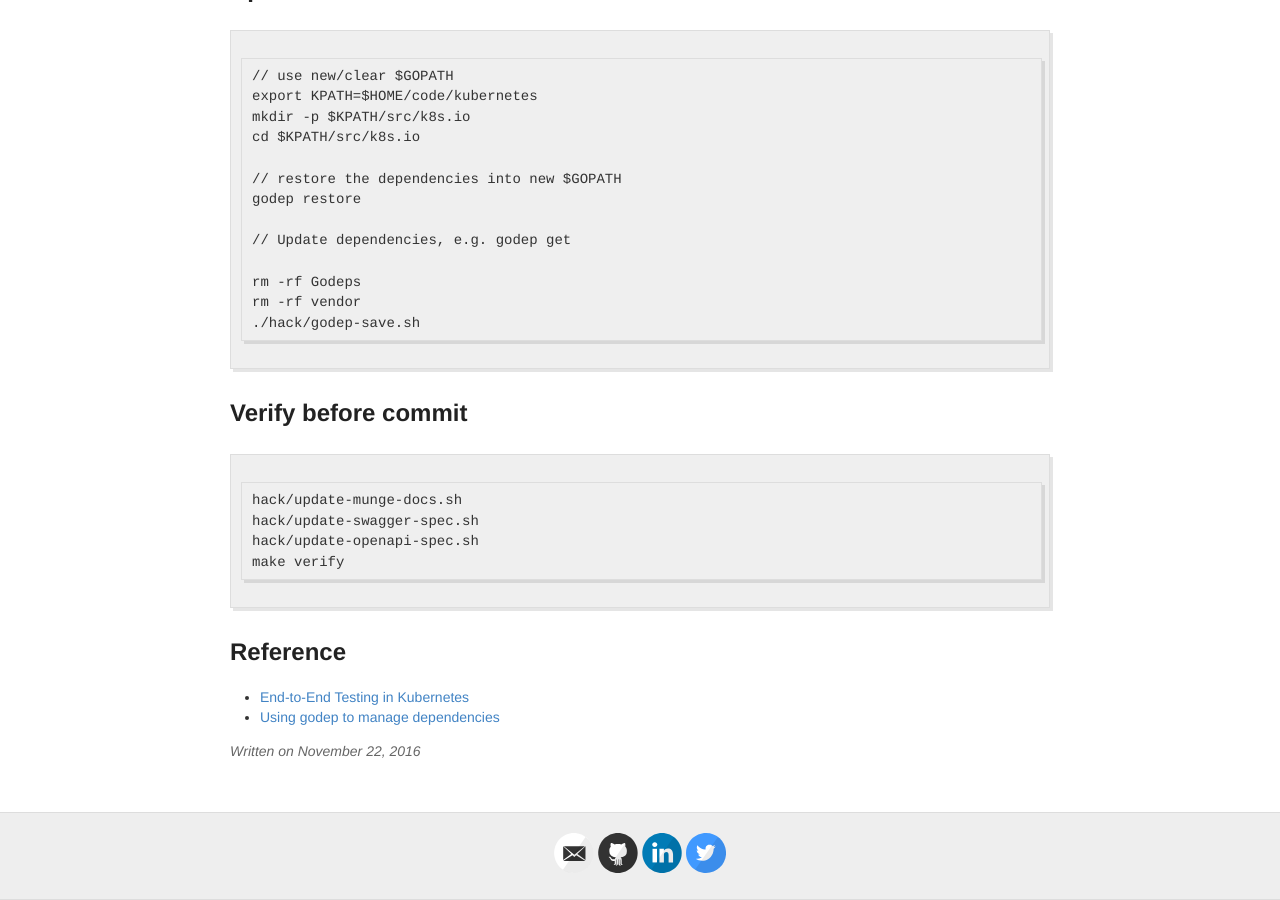
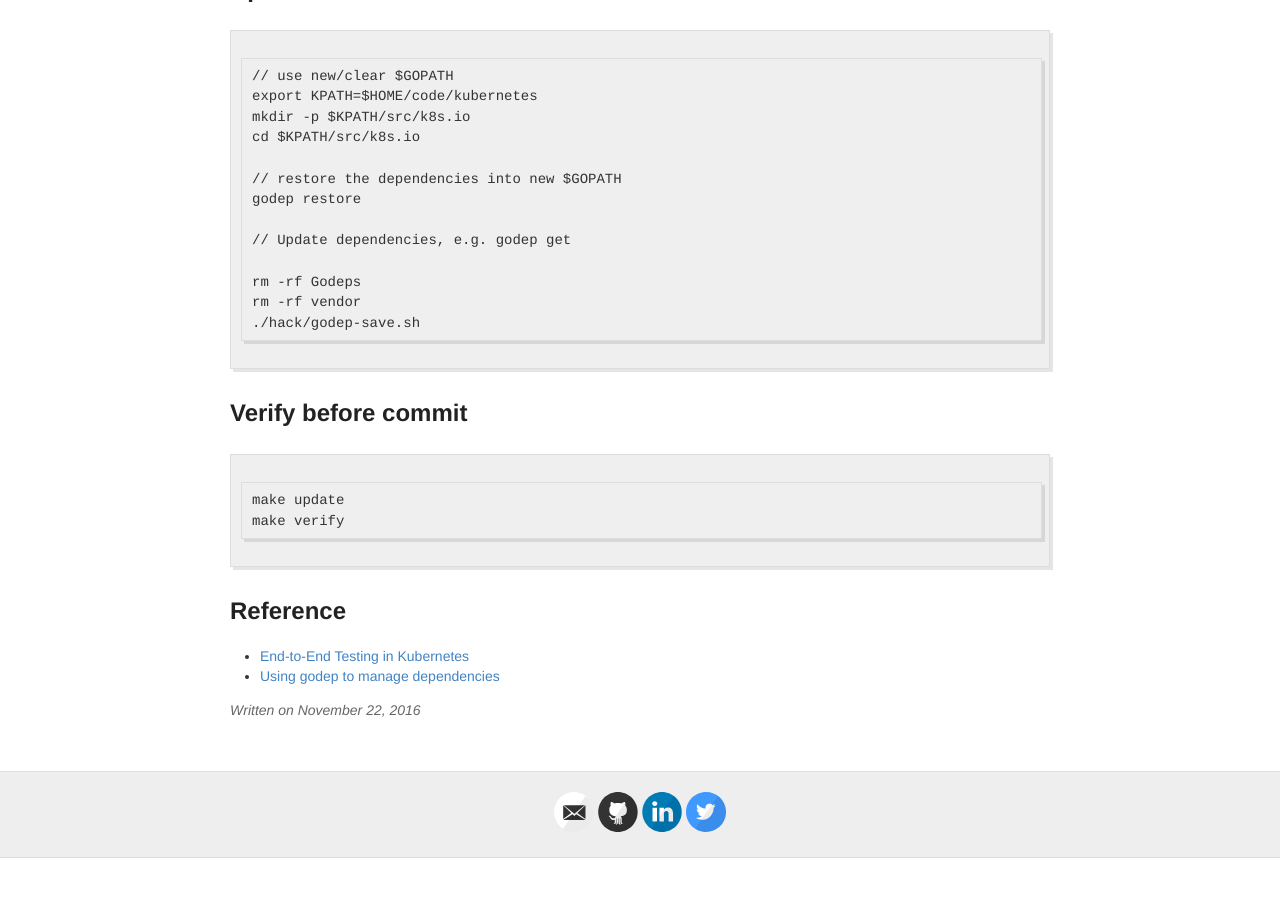
Before and after one commit to k82cn/k82cn.github.io, a Jekyll site: the page built from _posts/2016-11-22-k8s_dev_tools.md, in a window 1280 px wide and 900 px high, scrolled down 820 px. Built offline with Jekyll 4.4.1, drawn with Linux system fonts in a browser that asks for light colours; after the commit the page ends 1678 px from its top, so only the background shows below that.

Commit message:
Add 'make update' command.

````diff
--- a/_posts/2016-11-22-k8s_dev_tools.md
+++ b/_posts/2016-11-22-k8s_dev_tools.md
@@ -44,9 +44,7 @@ rm -rf vendor
 ## Verify before commit
 
 ```
-hack/update-munge-docs.sh
-hack/update-swagger-spec.sh
-hack/update-openapi-spec.sh
+make update
 make verify
 ```
 
````
